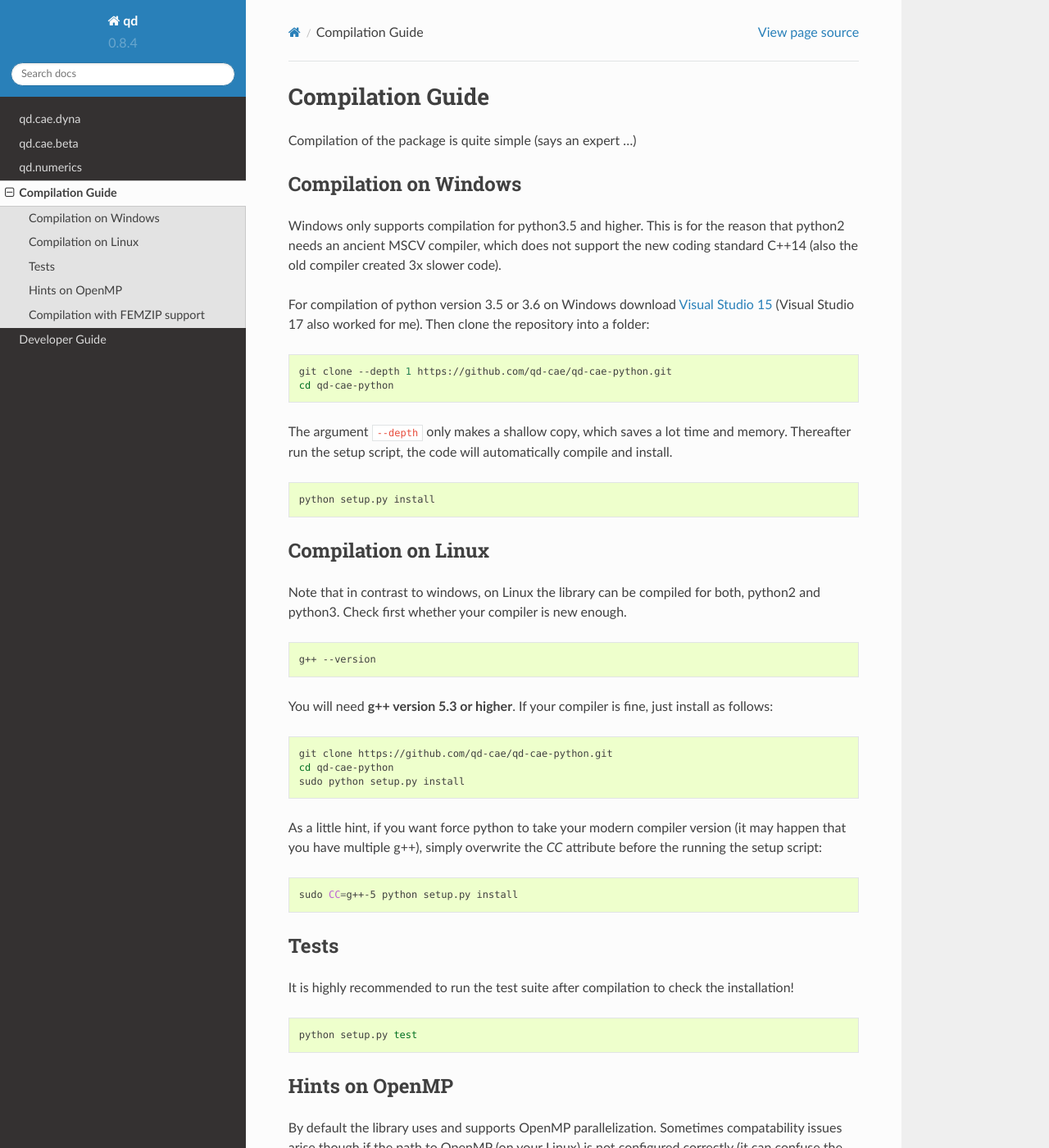
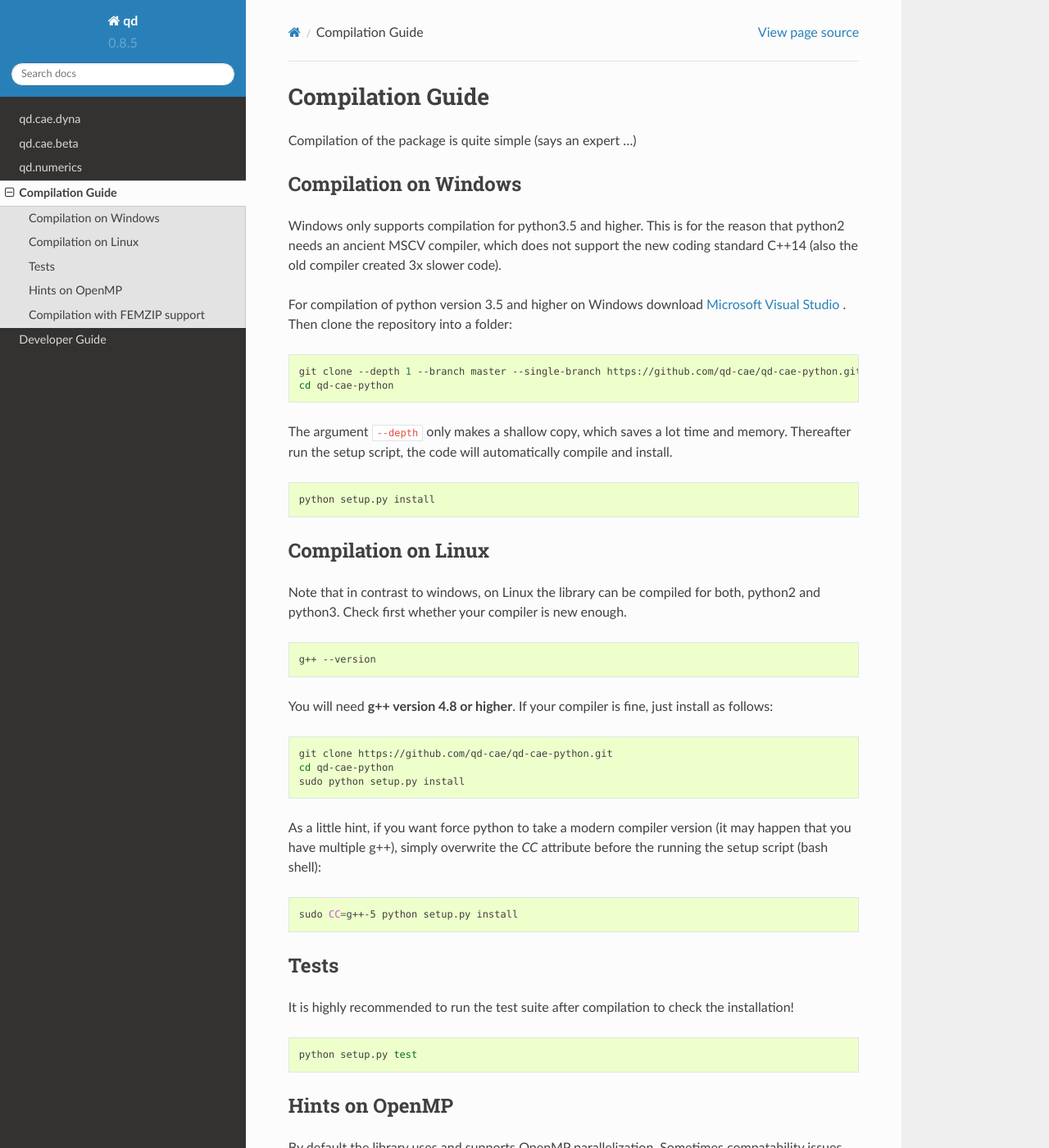
Before and after one commit to qd-cae/qd-cae-python, a Sphinx documentation site: the page built from docs/source/compilation_guide.rst, in a window 1280 px wide and 1400 px high. Shown: the whole window at 82% size. Built offline with Sphinx 7.4.7 and the Read the Docs theme 2.0.0, drawn with Linux system fonts in a browser that asks for light colours; a script that is not in the unit is left out.

Commit message:
updated docs for 0.8.5

```diff
--- a/docs/source/compilation_guide.rst
+++ b/docs/source/compilation_guide.rst
@@ -10,13 +10,13 @@ Compilation on Windows
 
 Windows only supports compilation for python3.5 and higher. This is for the reason that python2 needs an ancient MSCV compiler, which does not support the new coding standard C++14 (also the old compiler created 3x slower code).
 
-For compilation of python version 3.5 or 3.6 on Windows download `Visual Studio 15`_ (Visual Studio 17 also worked for me). Then clone the repository into a folder:
+For compilation of python version 3.5 and higher on Windows download `Microsoft Visual Studio`_ . Then clone the repository into a folder:
 
-.. _Visual Studio 15: https://www.visualstudio.com/de/vs/older-downloads/
+.. _Microsoft Visual Studio: https://visualstudio.microsoft.com/downloads/
 
 .. code-block:: bash
 
-    git clone --depth 1 https://github.com/qd-cae/qd-cae-python.git
+    git clone --depth 1 --branch master --single-branch https://github.com/qd-cae/qd-cae-python.git
     cd qd-cae-python
 
 The argument ``--depth`` only makes a shallow copy, which saves a lot time and memory. Thereafter run the setup script, the code will automatically compile and install.
@@ -35,7 +35,7 @@ Note that in contrast to windows, on Linux the library can be compiled for both,
 
     g++ --version
 
-You will need **g++ version 5.3 or higher**. If your compiler is fine, just install as follows:
+You will need **g++ version 4.8 or higher**. If your compiler is fine, just install as follows:
 
 .. code-block:: bash
 
@@ -43,7 +43,7 @@ You will need **g++ version 5.3 or higher**. If your compiler is fine, just inst
     cd qd-cae-python
     sudo python setup.py install
 
-As a little hint, if you want force python to take your modern compiler version (it may happen that you have multiple g++), simply overwrite the `CC` attribute before the running the setup script:
+As a little hint, if you want force python to take a modern compiler version (it may happen that you have multiple g++), simply overwrite the `CC` attribute before the running the setup script (bash shell):
 
 .. code-block:: bash
 
--- a/setup.py
+++ b/setup.py
@@ -22,7 +22,7 @@ femzip_path_linux = "libs/femzip/Linux64/64Bit/"  # optional
 debugging_mode = False
 measure_time = False
 use_openmp = False  # buggy
-version = "0.8.4"
+version = "0.8.5"
 # =============================== #
 is_windows = (platform.system() == "Windows")
 is_linux = (platform.system() in ["Linux", "Darwin"])
```
Also changed, not shown: README.md (+9 -16 lines).
